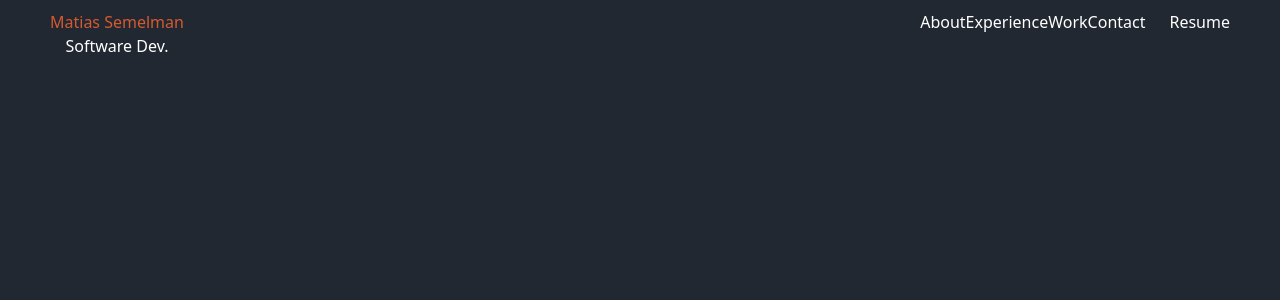
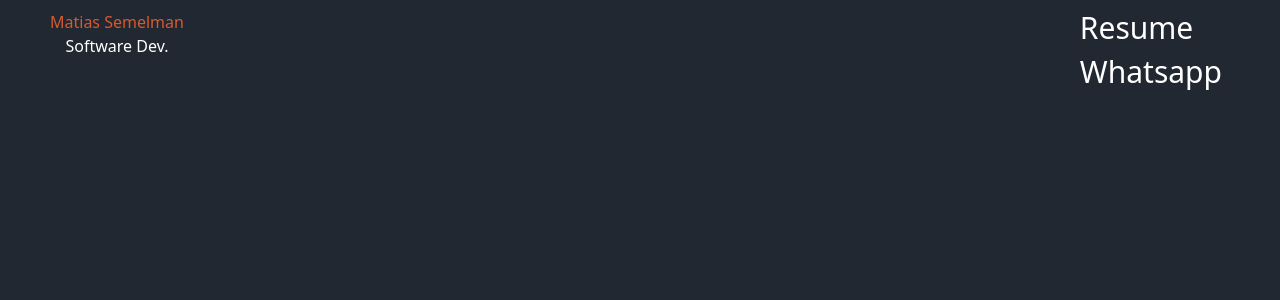
Before and after one commit to matiassemelman/portfolio-v1, a React (Vite) app: page / in a window 1280 px wide. Shown: the top 300 px of the page. Built offline with nearby package versions, Linux system fonts and the light colour scheme.

Commit message:
Smartphone view test

```diff
--- a/src/components/navbar/Navbar.jsx
+++ b/src/components/navbar/Navbar.jsx
@@ -16,15 +16,17 @@ export const Navbar = () => {
         </div>
 
         <Menu className='sm:hidden' size={'48px'} onClick={handleOpen}/>
-        <nav className={`sm:flex ${isNavbarOpen ? 'visible' : 'hidden'}`}>
-          <ul className="flex">
-            <li>About</li>
-            <li>Experience</li>
-            <li>Work</li>
-            <li>Contact</li>
+        <nav className={`sm:flex ${isNavbarOpen ? 'visible absolute top-20 left-40' : 'hidden'}`}>
+          <ul className="sm:flex">
+            <li className='hidden sm:px-2'>About</li>
+            <li className='hidden sm:px-2'>Experience</li>
+            <li className='hidden sm:px-2'>Work</li>
+            <li className='hidden sm:px-2'>Contact</li>
           </ul>
-          <div className="ml-[24px]">
-            <a href="/">Resume</a>
+          <div className="text-3xl mr-2">
+            <a href="/">{isNavbarOpen && '💾' }Resume</a>
+            <div className='my-2'></div>
+            <a href="http://wa.me/5491130332808" target="_blank" rel='noreferrer'>Whatsapp</a>
           </div>
         </nav>
       </header>
```
